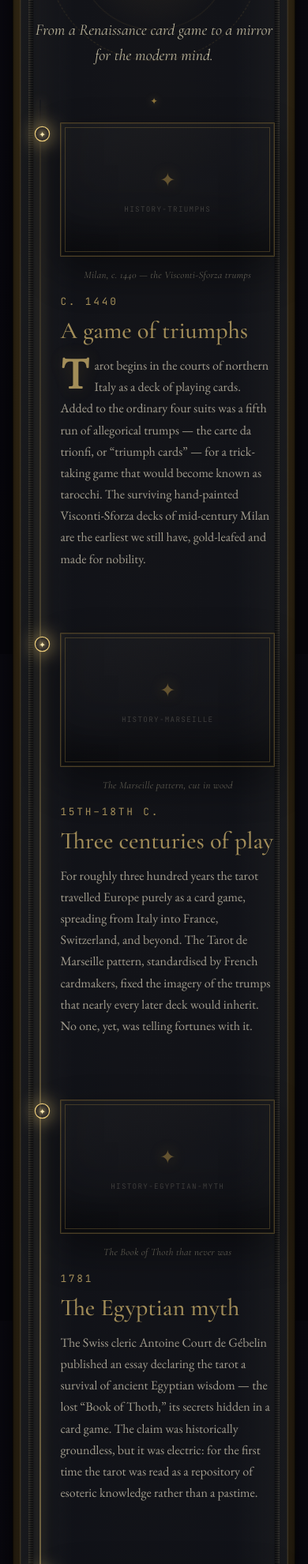
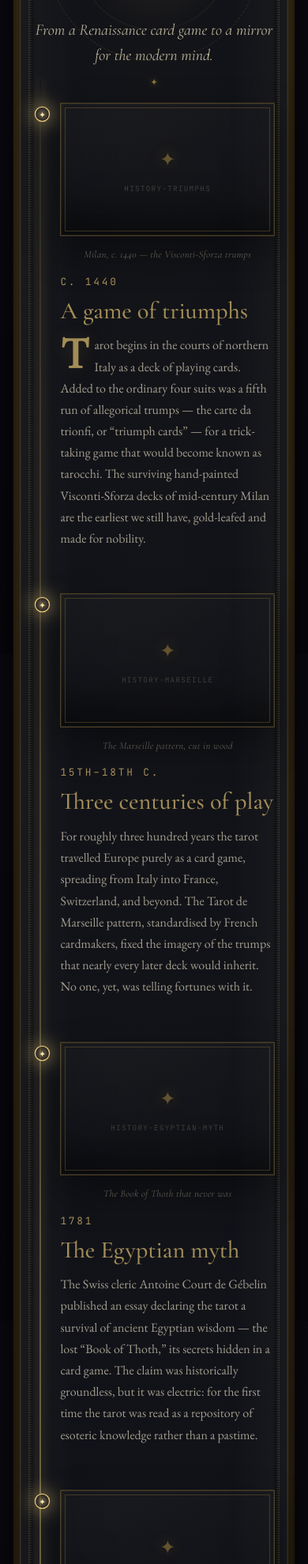
Before and after one commit to dilyana-git/Tarot-app, a Flask app: page /lore in a window 390 px wide. Shown: the part 860-2840 px from the top of the page at 79% size. Run offline with Flask 3, Linux system fonts and the light colour scheme.

Commit message:
Tighten vertical rhythm in the Lore history timeline
The history chapter read thin for the canvas: an oversized inter-entry
gap (88px on ~320px entries) left each era floating in dead space, and
the subtitle opened onto a void before the first dated block.

- Cut the inter-entry margin so consecutive eras read as one continuous,
  composed column (desktop and mobile).
- Pull the chapter head's subtitle down toward the first era and drop the
  timeline's top margin, keeping the date-pill's clearance intact.

Co-Authored-By: Claude Opus 4.8 <noreply@anthropic.com>
Claude-Session: https://claude.ai/code/session_01Rng8VuC6nJh7A8NrgtCxxd

```diff
--- a/static/css/lore.css
+++ b/static/css/lore.css
@@ -672,12 +672,16 @@
    I · HISTORY — alternating leaves around a living reading thread
    Adapted from A Short History.dc.html.
    ============================================================ */
+/* Draw the chapter head's subtitle down toward the first era so the timeline
+   opens right under it, keeping the composition dense at the top. */
+#history .lore-section-head { margin-bottom: var(--space-2); }
 .lore-history-timeline {
   position: relative;
   /* Pulled in tight under the chapter head so the first era rises to meet the
-     subtitle instead of opening a void beneath it. */
-  margin-top: clamp(.5rem, 1.5vw, 1rem);
-  padding: 1.6rem 0 1rem;
+     subtitle instead of opening a void beneath it. The top padding is the room
+     the first era's spine date-pill needs to clear the subtitle — keep it. */
+  margin-top: 0;
+  padding: 1.5rem 0 1rem;
 }
 /* Spine crown — a small gilt star seats the centred chapter head directly atop
    the timeline's central thread. It shares the column's centre-line with the
@@ -740,7 +744,11 @@
      image and text read as one deliberate unit, not two floated blocks. (The
      node stays centred on the entry via its own align-self: stretch.) */
   align-items: start;
-  margin: 0 0 clamp(3.75rem, 7vw, 5.5rem);
+  /* Tightened so consecutive eras read as one continuous, composed column
+     rather than isolated blocks floating in dead space — the inter-entry gap
+     was large enough (relative to each entry's height) to make the timeline
+     feel thin for the canvas. */
+  margin: 0 0 clamp(2.25rem, 4.2vw, 3.4rem);
 }
 .lore-history-entry.is-reversed {
   grid-template-areas: "copy node media";
@@ -962,7 +970,7 @@
 
 @media (max-width: 780px) {
   .lore-history-timeline {
-    margin-top: var(--space-5);
+    margin-top: var(--space-3);
     padding-left: .15rem;
   }
   .lore-history-thread,
@@ -974,7 +982,7 @@
       "node media"
       "node copy";
     gap: 1rem .8rem;
-    margin-bottom: var(--space-6);
+    margin-bottom: var(--space-5);
   }
   .lore-history-node-wrap {
     align-items: flex-start;
```
